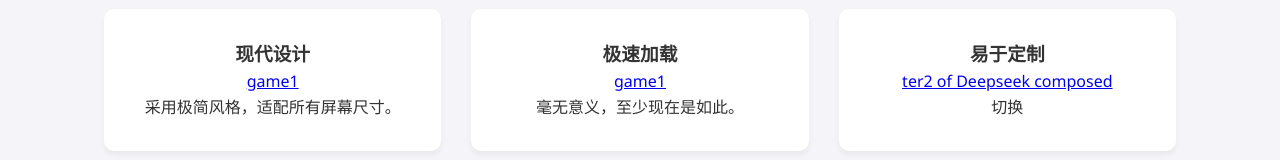
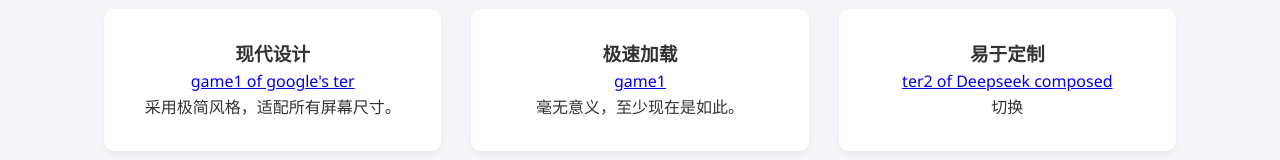
Before and after one commit to qinqian8/qinqian8.github.io, a plain HTML site: page index.html in a window 1280 px wide. Shown: the part 781-941 px from the top of the page. Drawn offline with Linux system fonts and the light colour scheme.

Commit message:
Update index.html

```diff
--- a/index.html
+++ b/index.html
@@ -152,7 +152,7 @@
     <section id="features" class="container">
         <div class="features">
             <div class="feature-card">
-                <h3>现代设计</h3><a href = "ter.html">game1</a>
+                <h3>现代设计</h3><a href = "ter.html">game1 of google's ter</a>
                 <p>采用极简风格，适配所有屏幕尺寸。</p>
             </div>
             <div class="feature-card">
```
